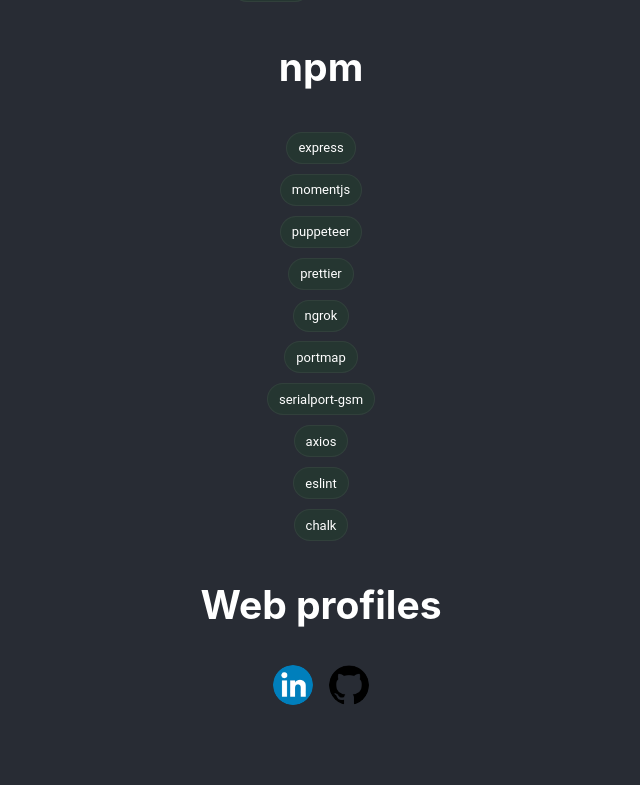
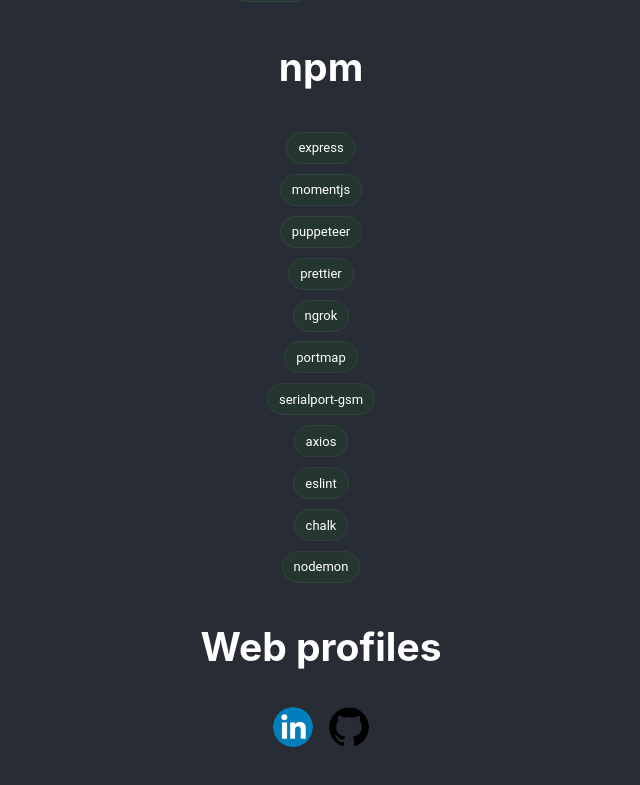
Before and after one commit to Mistrzu4/FilipHajduk, a React (Create React App) app: page / in a window 1280 px wide. Shown: the part 2830-3615 px from the top of the page, without its empty margins (319-959 px from the left). Built offline with nearby package versions, Linux system fonts and the light colour scheme; no server answers.

Commit message:
npm package added

```diff
--- a/src/App.js
+++ b/src/App.js
@@ -332,6 +332,7 @@
             <Grid><Chip className="App-chip" label={"axios"} variant="outlined" /></Grid>
             <Grid><Chip className="App-chip" label={"eslint"} variant="outlined" /></Grid>
             <Grid><Chip className="App-chip" label={"chalk"} variant="outlined" /></Grid>
+            <Grid><Chip className="App-chip" label={"nodemon"} variant="outlined" /></Grid>
           </Stack>
 
           <Grid item>
```
